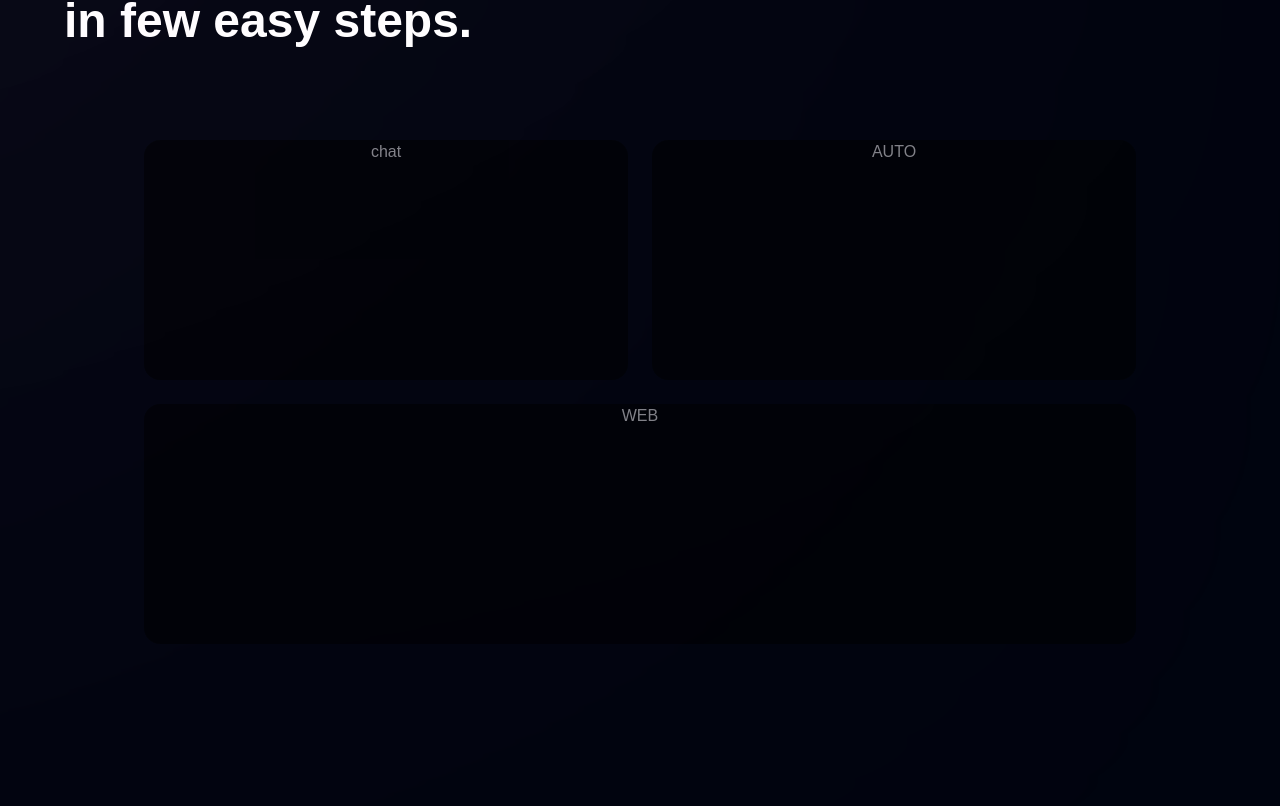
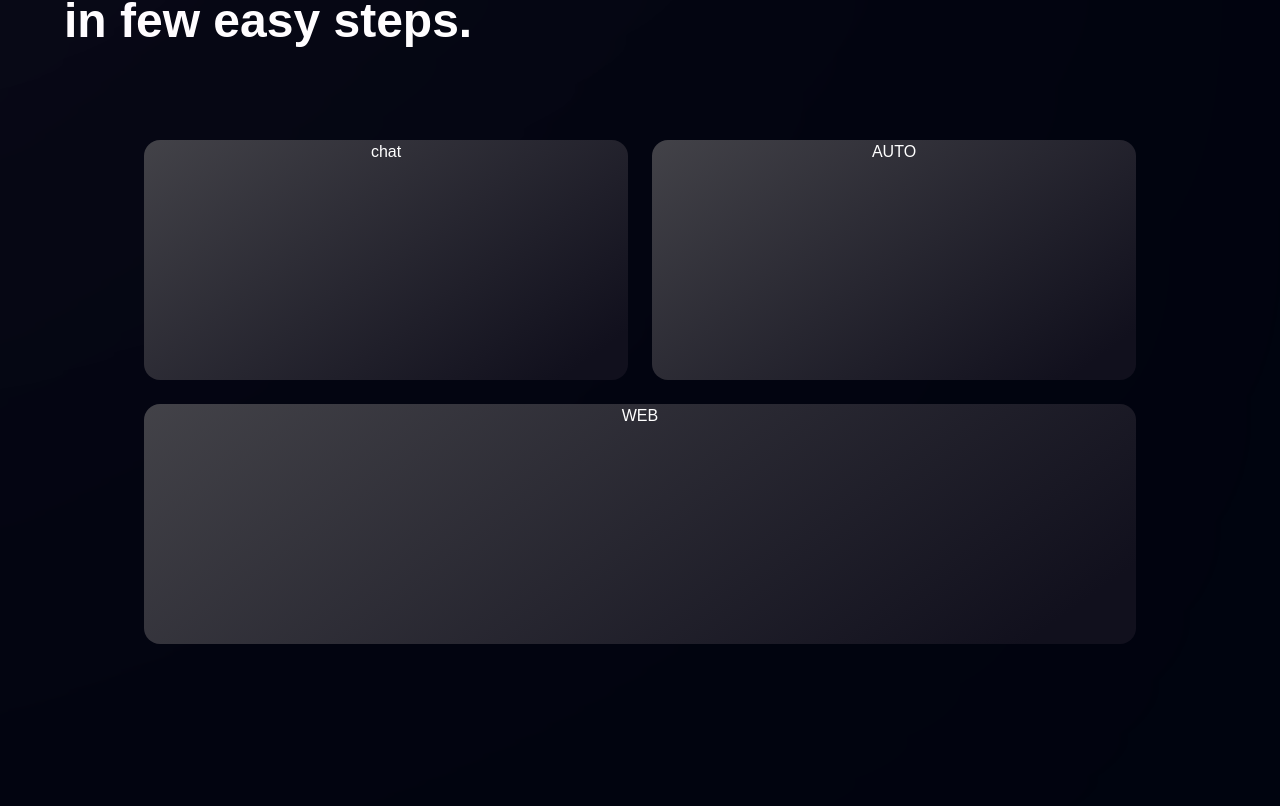
Before and after one commit to anujsb/21bubblesv2.0, a React (Vite) app: page / in a window 1280 px wide. Shown: the part 1774-2580 px from the top of the page. Built offline with nearby package versions, Linux system fonts and the light colour scheme; a web font is replaced by a local one.

Commit message:
serv card bg

```diff
--- a/src/App.jsx
+++ b/src/App.jsx
@@ -34,8 +34,8 @@ const App = () => (
         <Business /> {/*?*/}
         <Testimonials /> {/*test*/}
 
-        <Clients /> {/*?*/}
-        <Stats /> {/*?*/}
+        {/* <Clients /> */}
+        {/* <Stats />  */}
         <CTA /> {/*contact*/}
         <Footer />
       </div>
--- a/src/components/CardDeal.jsx
+++ b/src/components/CardDeal.jsx
@@ -16,7 +16,7 @@ const CardDeal = () => (
       <motion.div
         whileHover={{ scale: 1.05 }}
         whileTap={{ scale: 0.9 }}
-        className="bg-black text-white text-center rounded-2xl h-60 opacity-50"
+        className="bg-black text-white text-center rounded-2xl h-60 z-[50] serv-card"
       >
         chat
       </motion.div>
@@ -24,14 +24,14 @@ const CardDeal = () => (
       <motion.div
         whileHover={{ scale: 1.05 }}
         whileTap={{ scale: 0.9 }}
-        className="bg-black text-white text-center rounded-2xl h-60 opacity-50 "
+        className="bg-black text-white text-center rounded-2xl h-60 z-[50] serv-card"
       >
         AUTO
       </motion.div>
       <motion.div
         whileHover={{ scale: 1.05 }}
         whileTap={{ scale: 0.9 }}
-        className="bg-black text-white col-span-2 text-center rounded-2xl h-60 opacity-50"
+        className="bg-black text-white col-span-2 text-center rounded-2xl h-60 z-[50] serv-card"
       >
         WEB
       </motion.div>
--- a/src/index.css
+++ b/src/index.css
@@ -124,6 +124,17 @@
 .feedback-card:hover {
   background: var(--black-gradient);
 }
+.serv-container .feedback-card:last-child {
+  margin-right: 0px;
+}
+
+.serv-card {
+  background: var(--black-gradient);
+}
+
+.serv-card:hover {
+  background: var(--black-gradient);
+}
 
 .blue__gradient {
   background: linear-gradient(180deg, rgba(188, 165, 255, 0) 0%, #214d76 100%);
```
